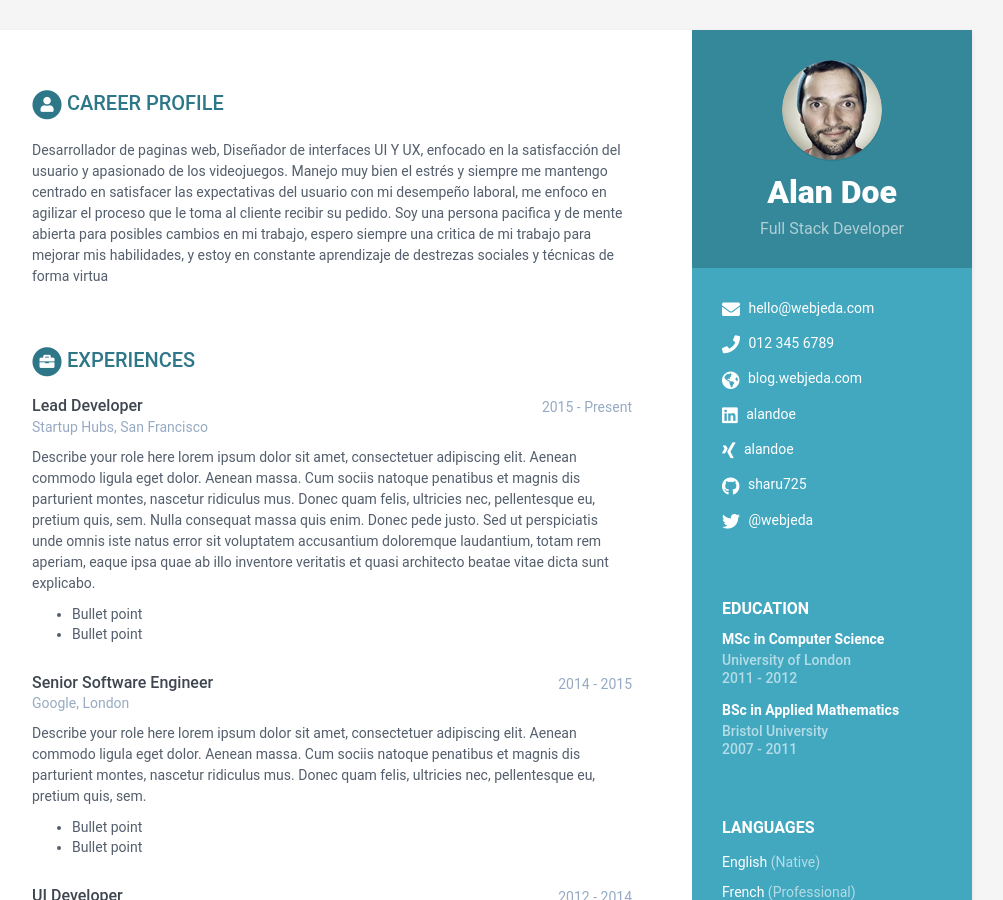
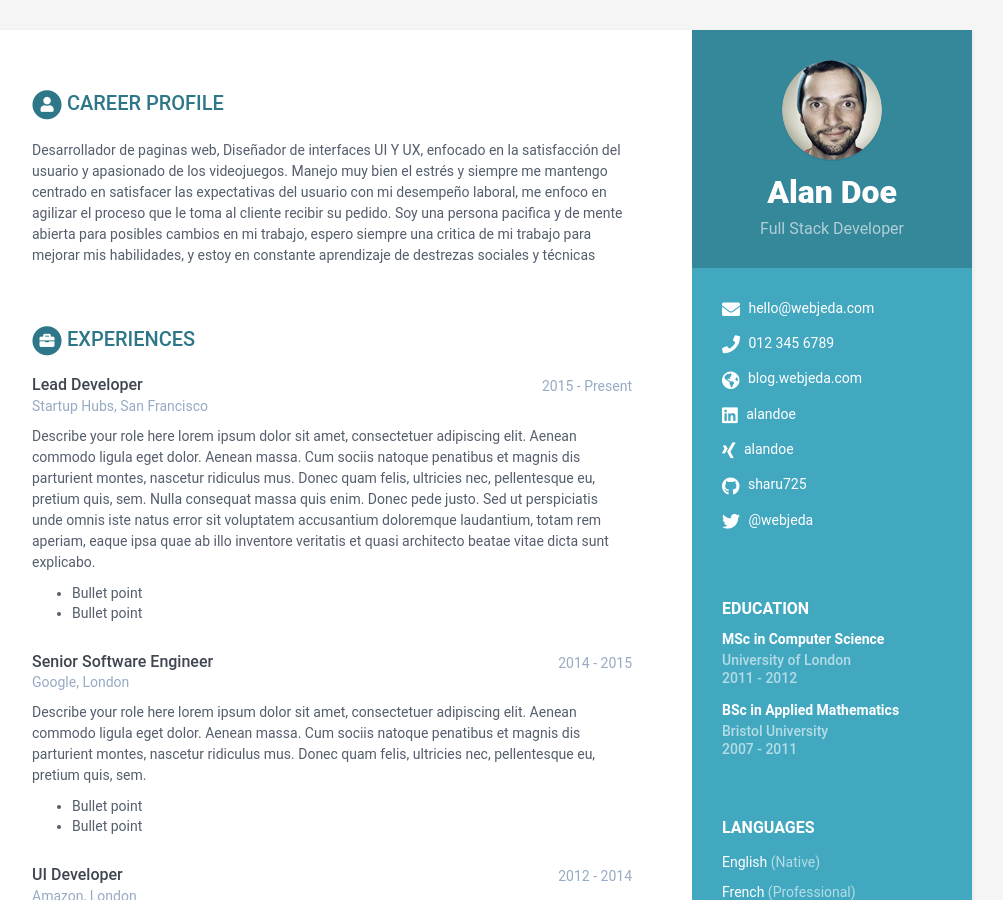
Before and after one commit to KevinC99/good-birch-4e19a, a Jekyll site: the page built from index.html, in a window 1280 px wide and 900 px high. Shown: the whole window, without its empty margins (168-1171 px from the left). Built offline with Jekyll 4.4.1, drawn with Linux system fonts in a browser that asks for light colours.

Commit message:
data.yml: updated summary in career-profile

```diff
--- a/_data/data.yml
+++ b/_data/data.yml
@@ -40,7 +40,7 @@ career-profile:
     proceso que le toma al cliente recibir su pedido. Soy una persona pacifica y
     de mente abierta para posibles cambios en mi trabajo, espero siempre una
     critica de mi trabajo para mejorar mis habilidades, y estoy en constante
-    aprendizaje de destrezas sociales y técnicas de forma virtua
+    aprendizaje de destrezas sociales y técnicas
 education:
   - degree: MSc in Computer Science
     university: University of London
```
